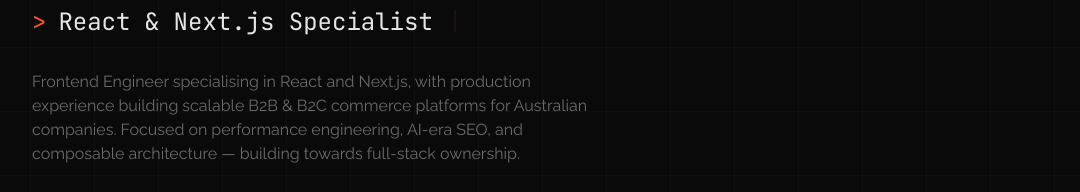
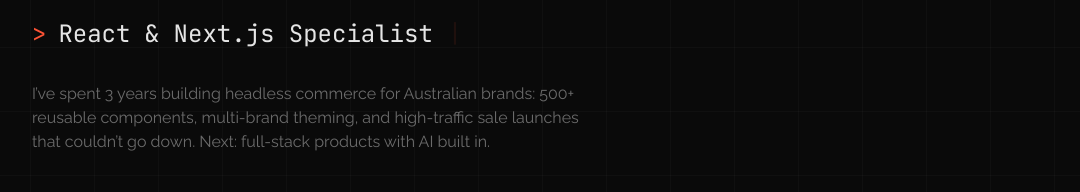
Before and after one commit to Jia-A/portfolio-website-react, a Next.js app: page / in a window 1280 px wide. Shown: the part 401-593 px from the top of the page, without its empty margins (98-1178 px from the left). Built offline with nearby package versions, Linux system fonts and the light colour scheme; no server answers.

Commit message:
feat: update Hero component text and add new role to typewriter effect

```diff
--- a/components/Contact.tsx
+++ b/components/Contact.tsx
@@ -130,7 +130,7 @@
                   Hashnode ↗
                 </a>
                 <a
-                  href="https://drive.google.com/file/d/1g_TRCYQfmfGjvO-yC_wJJ3ktxffNGOsw/view?usp=sharing"
+                  href="https://drive.google.com/file/d/1J5dWUoAU-YFnkQcx0YFsowLN7cR0BSu3/view?usp=sharing"
                   className="text-bone transition-colors hover:text-accent"
                 >
                   Résumé ↗
--- a/components/Hero.tsx
+++ b/components/Hero.tsx
@@ -10,6 +10,7 @@
       "Frontend Engineer",
       "React & Next.js Specialist",
       "Performance & SEO Engineer",
+      "Full-Stack Developer",
     ],
     loop: 0,
     typeSpeed: 90,
@@ -40,10 +41,7 @@
         </div>
 
         <p className="mt-8 max-w-[560px] text-sm leading-relaxed text-fog sm:text-base">
-          Frontend Engineer specialising in React and Next.js, with production
-          experience building scalable B2B &amp; B2C commerce platforms for
-          Australian companies. Focused on performance engineering, AI-era SEO,
-          and composable architecture — building towards full-stack ownership.
+          I’ve spent 3 years building headless commerce for Australian brands: 500+ reusable components, multi-brand theming, and high-traffic sale launches that couldn’t go down. Next: full-stack products with AI built in.
         </p>
 
         <div className="mt-10 flex flex-wrap gap-4">
```
